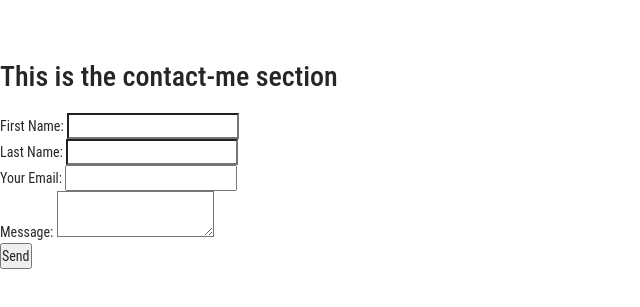
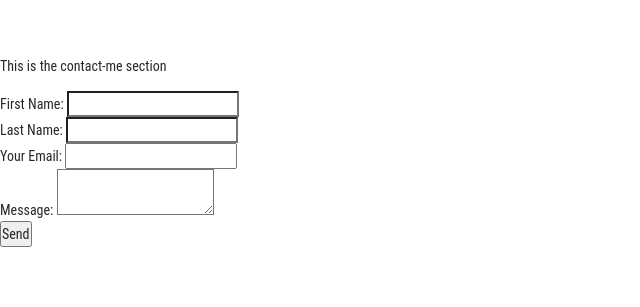
Before and after one commit to StevenCK1/Personal_website, a React (Create React App) app: page / in a window 1280 px wide. Shown: the part 2345-2652 px from the top of the page, without its empty margins (0-640 px from the left). Built offline with nearby package versions, Linux system fonts and the light colour scheme.

Commit message:
added onSubmit to form

```diff
--- a/src/components/contactMe/contactMe.js
+++ b/src/components/contactMe/contactMe.js
@@ -3,16 +3,21 @@ import "./contactMe.css";
 function ContactMe() {
   return (
     <div className="contact-me-page-container" id="contact-me-page-container">
-      <h1>This is the contact-me section</h1>
-      <form name="contact" method="POST" data-netlify="true">
+      <p>This is the contact-me section</p>
+      <form
+        name="contact-me"
+        method="POST"
+        data-netlify="true"
+        onSubmit="submit"
+      >
         <div>
           <label>
-            First Name: <input type="text" name="name" />
+            First Name: <input type="text" name="first-name" />
           </label>
         </div>
         <div>
           <label>
-            Last Name: <input type="text" name="name" />
+            Last Name: <input type="text" name="last-name" />
           </label>
         </div>
         <div>
```
